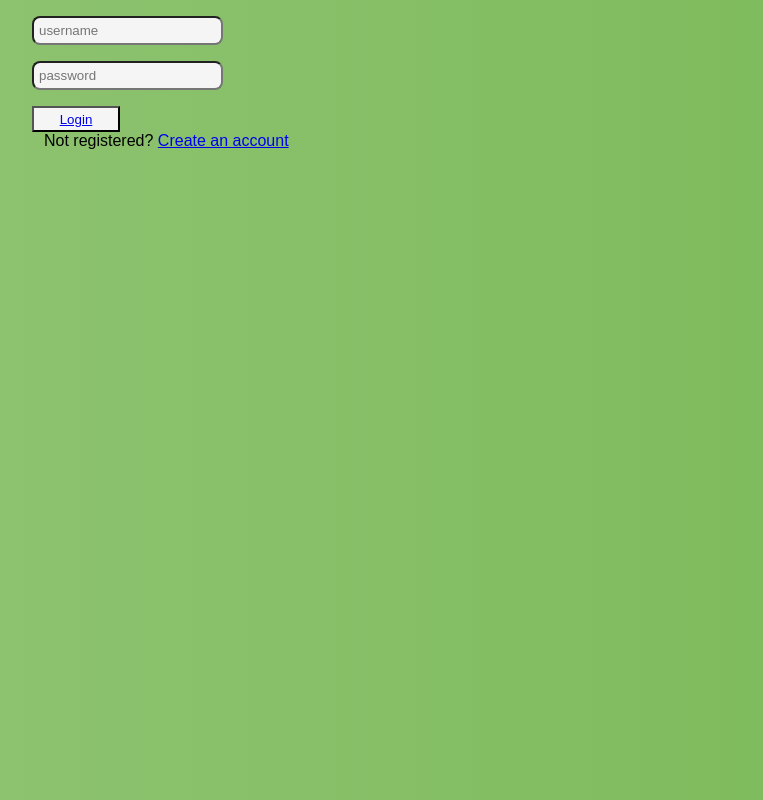
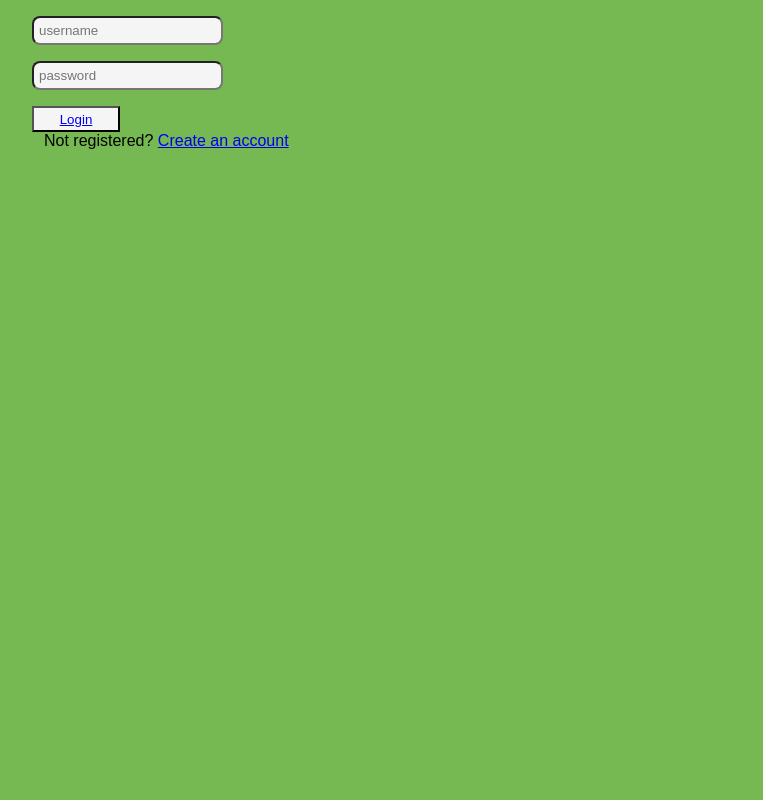
Before and after one commit to bilge97/alert-system-react, a React (Create React App) app: page / in a window 1280 px wide. Shown: the whole page, without its empty margins (16-779 px from the left). Built offline with nearby package versions, Linux system fonts and the light colour scheme; no server answers.

Commit message:
changed login.css

```diff
--- a/src/Component/Login.css
+++ b/src/Component/Login.css
@@ -4,12 +4,6 @@
     margin: auto;
   }
   body {
-    background: #76b852; /* fallback for old browsers */
-    background: -webkit-linear-gradient(right, #76b852, #8DC26F);
-    background: -moz-linear-gradient(right, #76b852, #8DC26F);
-    background: -o-linear-gradient(right, #76b852, #8DC26F);
-    background: linear-gradient(to left, #76b852, #8DC26F);
-    font-family: "Roboto", sans-serif;
-    -webkit-font-smoothing: antialiased;
-    -moz-osx-font-smoothing: grayscale;
+    background: #76b852;
+
   }
```
